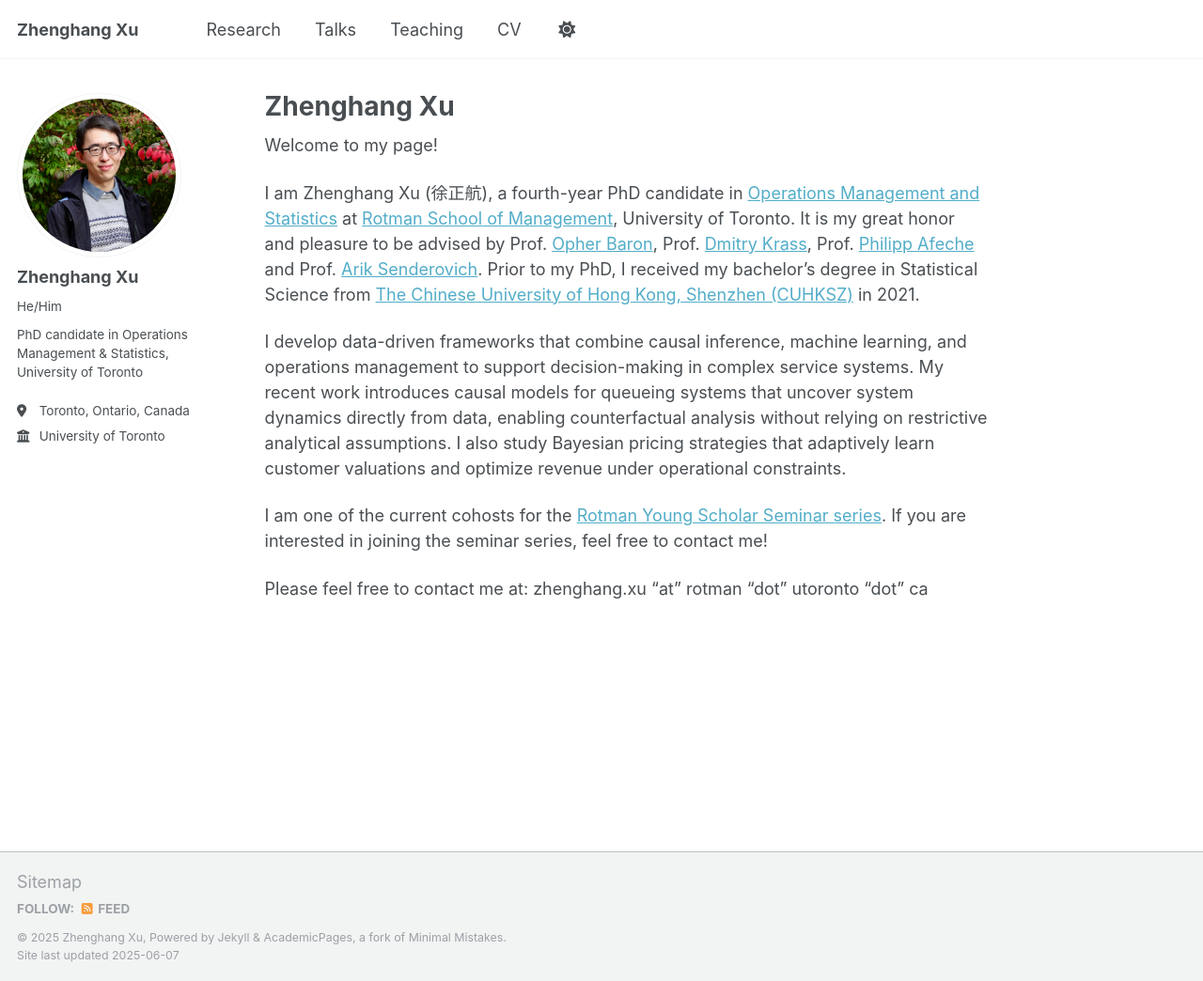
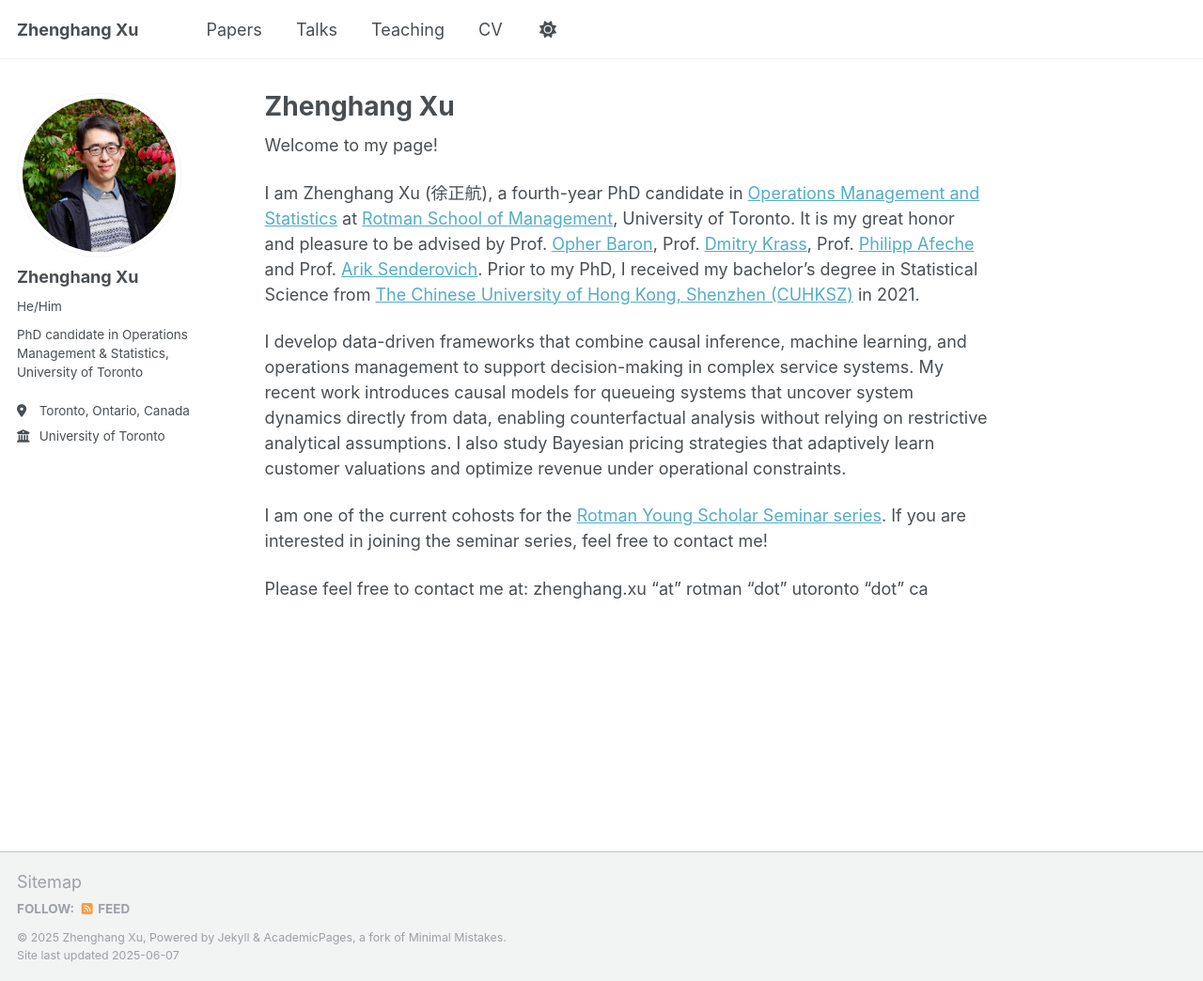
Before and after one commit to zhenghangxu-baymax/zhenghangxu-baymax.github.io, a Jekyll site: the page built from _pages/about.md, in a window 1280 px wide and 1044 px high. Shown: the whole window at 94% size. Built offline with Jekyll 4.4.1, drawn with Linux system fonts in a browser that asks for light colours.

Commit message:
Update navigation.yml

```diff
--- a/_data/navigation.yml
+++ b/_data/navigation.yml
@@ -11,8 +11,8 @@ main:
   # - title: "Publications"
   #   url: /publications/
 
-  - title: "Research"
-    url: /research/
+  - title: "Papers"
+    url: /papers/
 
   - title: "Talks"
     url: /talks/
```
